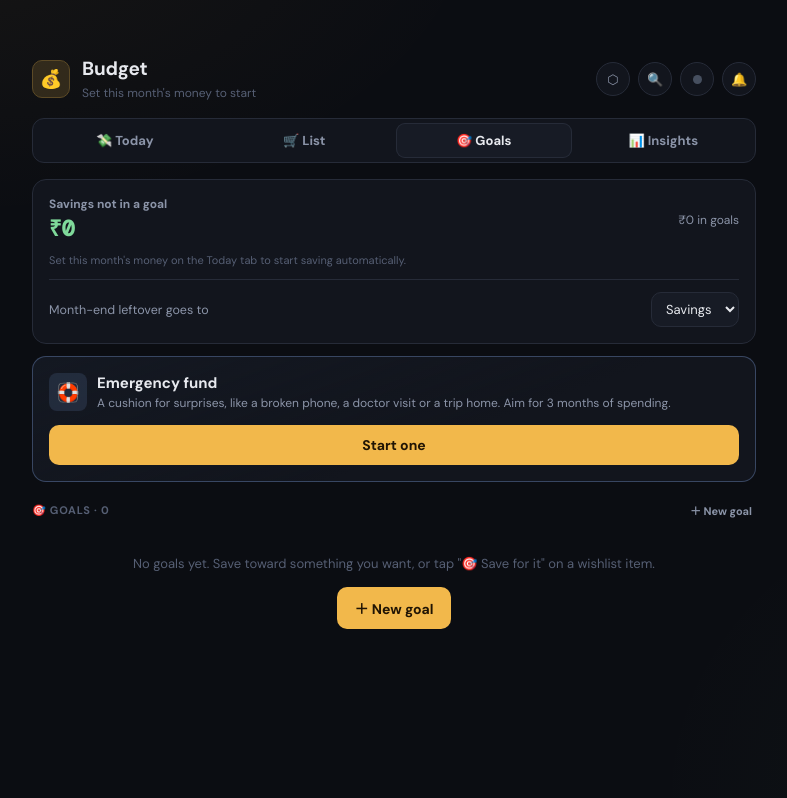
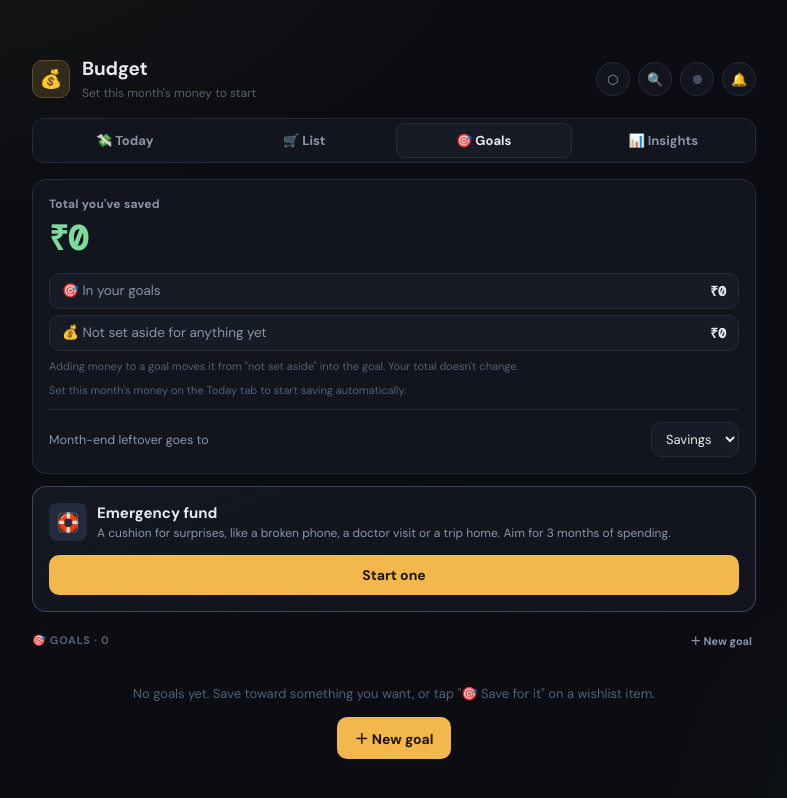
Before and after one commit to Nitya206/trackers-hub, a plain HTML site: page Shopping-List.html in a window 1280 px wide. Both pictures are taken after a click on the button "🎯 Goals". Shown: the whole page, without its empty margins (246-1033 px from the left). Drawn offline with nearby package versions, Linux system fonts and the light colour scheme.

Commit message:
Budget: total saved card, warnings for goals that will miss their date

```diff
--- a/Shopping-List.html
+++ b/Shopping-List.html
@@ -350,6 +350,12 @@ if ('serviceWorker' in navigator) {
   .how-rows { margin-top: 8px; font-size: 12.5px; background: var(--surface2); border: 1px solid var(--border); border-radius: 10px; padding: 6px 12px; }
   .how-rows > div { display: flex; justify-content: space-between; gap: 10px; padding: 4px 0; color: var(--text-dim); }
   .how-rows > div.sum { color: var(--text); font-weight: 700; border-top: 1px solid var(--border); padding-top: 6px; }
+
+  .goal-warn { font-size: 12.5px; line-height: 1.55; margin-top: 10px; padding: 9px 12px; border-radius: 10px; background: var(--danger-dim); border: 1px solid rgba(226,114,111,.35); color: var(--text); }
+  .save-total { font-size: 34px; font-weight: 700; color: var(--good); margin: 2px 0 12px; letter-spacing: -0.02em; }
+  .save-split { display: flex; flex-direction: column; gap: 6px; }
+  .save-split > div { display: flex; justify-content: space-between; gap: 10px; font-size: 13.5px; padding: 8px 12px; border-radius: 10px; background: var(--surface2); border: 1px solid var(--border); }
+  .save-split span { color: var(--text-dim); }
 
   /* ── Insights ── */
   .chart { display: flex; align-items: flex-end; gap: 3px; height: 120px; padding-top: 6px; }
@@ -1991,6 +1997,26 @@ function renderEF(b, k) {
 function renderGoals(b, k) {
   const pool = savingsPool(b);
   const goals = b.goals.slice().sort((a, c) => (a.date || '9999') < (c.date || '9999') ? -1 : 1);
+  // Months left until a date, counted in fractions so a goal 10 days away isn't "1 month"
+  const monthsTo = d => Math.max(1 / 30, (new Date(d + 'T12:00:00') - new Date()) / (864e5 * 30.4));
+  const monthlySave = k.plan ? k.plan.save : 0;
+  const dated = b.goals.filter(g => g.date && (g.saved || 0) < g.target);
+  const needPerMonth = dated.reduce((sum, g) => sum + (g.target - (g.saved || 0)) / monthsTo(g.date), 0);
+  const goalsShort = k.plan && dated.length > 0 && needPerMonth > monthlySave + 1;
+
+  // Warning for a goal that its dated savings pace can't reach
+  const goalWarn = g => {
+    const need = Math.max(0, g.target - (g.saved || 0));
+    if (!g.date || need <= 0 || !k.plan) return '';
+    const m = monthsTo(g.date), reach = (g.saved || 0) + monthlySave * m;
+    if (reach >= g.target) return '';
+    const shortBy = Math.ceil(g.target - reach);
+    const more = Math.ceil(need / m - monthlySave);
+    const lateDate = new Date(); lateDate.setDate(lateDate.getDate() + Math.ceil(need / Math.max(1, monthlySave) * 30.4));
+    return `<div class="goal-warn">⚠️ <b>Won't be ready by ${fmtDate(g.date)}.</b> At your savings of ${money(monthlySave)} a month you'd be ${money(shortBy)} short.
+      To make it, save about ${money(more)} more a month${monthlySave > 0 ? `, or move the date to ${fmtDate(localDate(lateDate))}` : ''}.</div>`;
+  };
+
   const goalCard = g => {
     const saved = g.saved || 0, pct = Math.min(100, saved / g.target * 100), need = Math.max(0, g.target - saved);
     let pace = '';
@@ -2014,6 +2040,7 @@ function renderGoals(b, k) {
         </div>
         <div class="bar good"><div style="width:${pct}%"></div></div>
         <div class="goal-nums"><span class="mono">${money(saved)} saved</span><span class="mono">${money(g.target)}</span></div>
+        ${goalWarn(g)}
         <div class="goal-actions">
           ${need > 0 ? `<button class="btn" style="flex:1;padding:9px" onclick="moveToGoal('${g.id}', 1)">＋ Add money</button>` : `<button class="btn" style="flex:1;padding:9px" onclick="completeGoal('${g.id}')">🛍️ I bought it</button>`}
           ${saved > 0 ? `<button class="btn ghost" style="padding:9px 14px" onclick="moveToGoal('${g.id}', -1)">Take out</button>` : ''}
@@ -2024,15 +2051,14 @@ function renderGoals(b, k) {
   const hist = (b.history || []).slice(-5).reverse();
   return `
     <div class="card">
-      <div class="pool">
-        <div>
-          <div class="muted" style="font-size:12px;font-weight:600">Savings not in a goal</div>
-          <b class="mono">${money(pool.free)}</b>
-        </div>
-        <div style="text-align:right;font-size:12px" class="muted">
-          ${k.plan ? `${money(k.plan.save)} set aside this month<br>` : ''}${money(pool.inGoals)} in goals${efOn(b) ? `<br>${money(efBalance(b))} in emergency fund` : ''}
-        </div>
+      <div class="hero-lbl" style="text-align:left">Total you've saved</div>
+      <div class="save-total mono">${money(pool.total - (b.savedOut || 0))}</div>
+      <div class="save-split">
+        <div><span>🎯 In your goals</span><b class="mono">${money(pool.inGoals)}</b></div>
+        ${efOn(b) ? `<div><span>🛟 In emergency fund</span><b class="mono">${money(efBalance(b))}</b></div>` : ''}
+        <div><span>💰 Not set aside for anything yet</span><b class="mono">${money(pool.free)}</b></div>
       </div>
+      <div class="hint" style="margin-top:8px">Adding money to a goal moves it from "not set aside" into the goal. Your total doesn't change.</div>
       ${!k.plan ? `<div class="hint" style="margin-top:10px">Set this month's money on the Today tab to start saving automatically.</div>` : ''}
       <div class="leftover-row">
         <span>Month-end leftover goes to</span>
@@ -2046,6 +2072,7 @@ function renderGoals(b, k) {
 
     ${renderEF(b, k)}
 
+    ${goalsShort ? `<div class="goal-warn" style="margin-bottom:12px">⚠️ <b>Your goals together need ${money(Math.ceil(needPerMonth))} a month</b> to hit their dates, but you save ${money(monthlySave)} a month. They share the same savings, so some will be late. Add money, save a higher %, or move a date.</div>` : ''}
     <div class="section-label"><span>🎯 Goals · ${goals.length}</span><button class="link-btn" onclick="editGoal(null)">＋ New goal</button></div>
     ${goals.length ? goals.map(goalCard).join('') : `
       <div class="empty">
--- a/sw.js
+++ b/sw.js
@@ -24,7 +24,7 @@
  * Google Fonts (see CDN_ALLOW).
  */
 
-const VERSION = 'th-2026-09-26k';   // bump to ship a new worker; the cache itself survives
+const VERSION = 'th-2026-10-02a';   // bump to ship a new worker; the cache itself survives
 const CACHE   = 'trackers-hub';      // stable on purpose — see above
 // Must match the ?v= on the pages' <script> tags, so precached copies are the
 // exact URLs the pages ask for (a different query string is a different entry).
```
